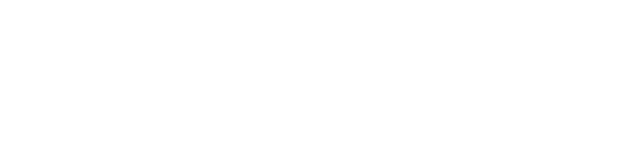
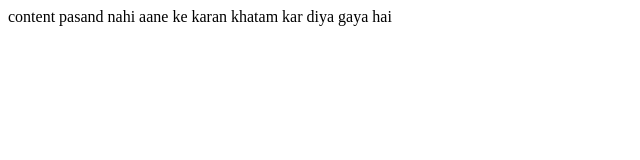
Before and after one commit to ji0629724-sketch/khanij, a plain HTML site: page index.html in a window 1280 px wide. Shown: the whole page, without its empty margins (0-640 px from the left). Drawn offline with Linux system fonts and the light colour scheme.

Commit message:
Update index.html

```diff
--- a/index.html
+++ b/index.html
@@ -1,3 +1,9 @@
+<html>
+  <p>
+    content pasand nahi aane ke karan khatam kar diya gaya hai
+  </p>
+</html>
+
 <!-- <!DOCTYPE html>
 <html lang="hi">
 <head>
```
